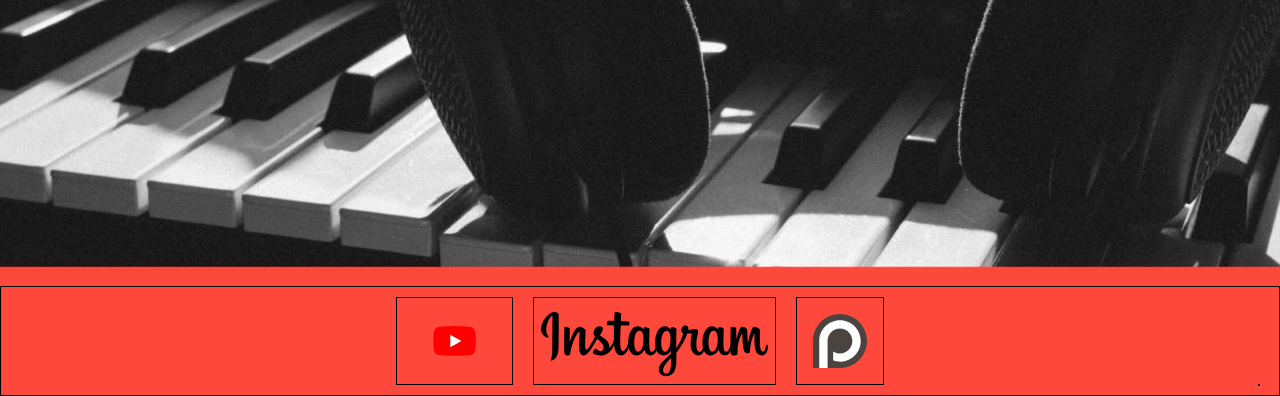
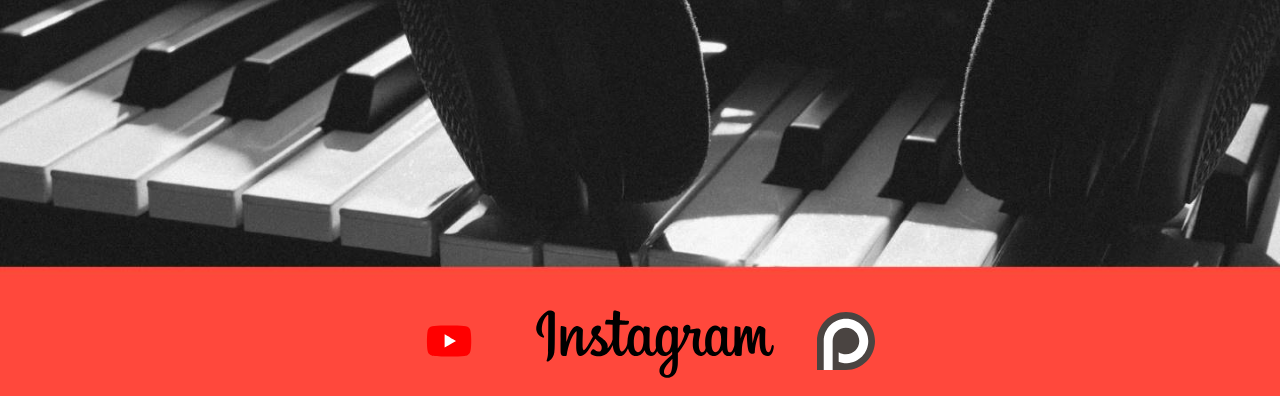
Before and after one commit to GabrielLimaTG/OnlineWebSite, a plain HTML site: page index.html in a window 1280 px wide. Shown: the part 2004-2400 px from the top of the page. Drawn offline with nearby package versions, Linux system fonts and the light colour scheme; a web font is replaced by a local one.

Commit message:
Update style.css

```diff
--- a/style.css
+++ b/style.css
@@ -143,7 +143,7 @@ footer{
     display: flex;
 }
 .footer{
-    border: 1px solid #000;
+
     position: absolute;
     width: 100%;
     height: 110px;
@@ -154,7 +154,7 @@ footer{
     object-fit: contain;
 }
 
-.footer a{border: 1px solid #000;
+.footer a{
     position: relative;
     display: flex;
     justify-content: center;
@@ -167,7 +167,6 @@ footer{
 }
 
 .top{
-    border: 1px solid #000;
     position: absolute;
     bottom: 10px;
     right: 20px;
```
